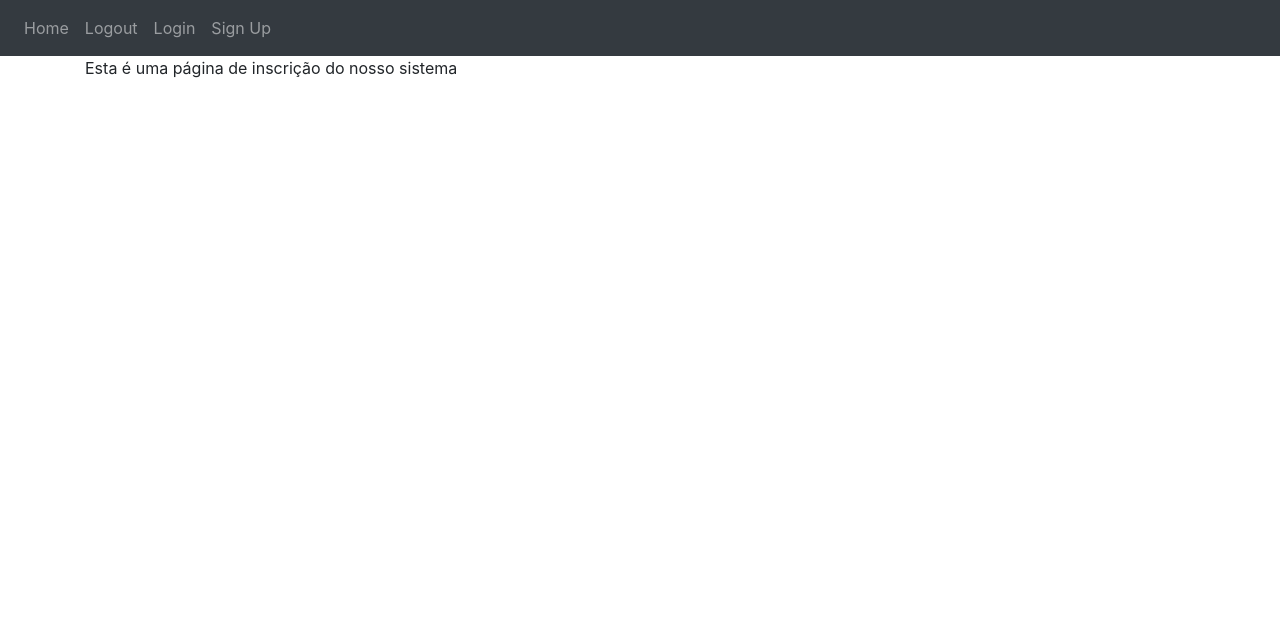
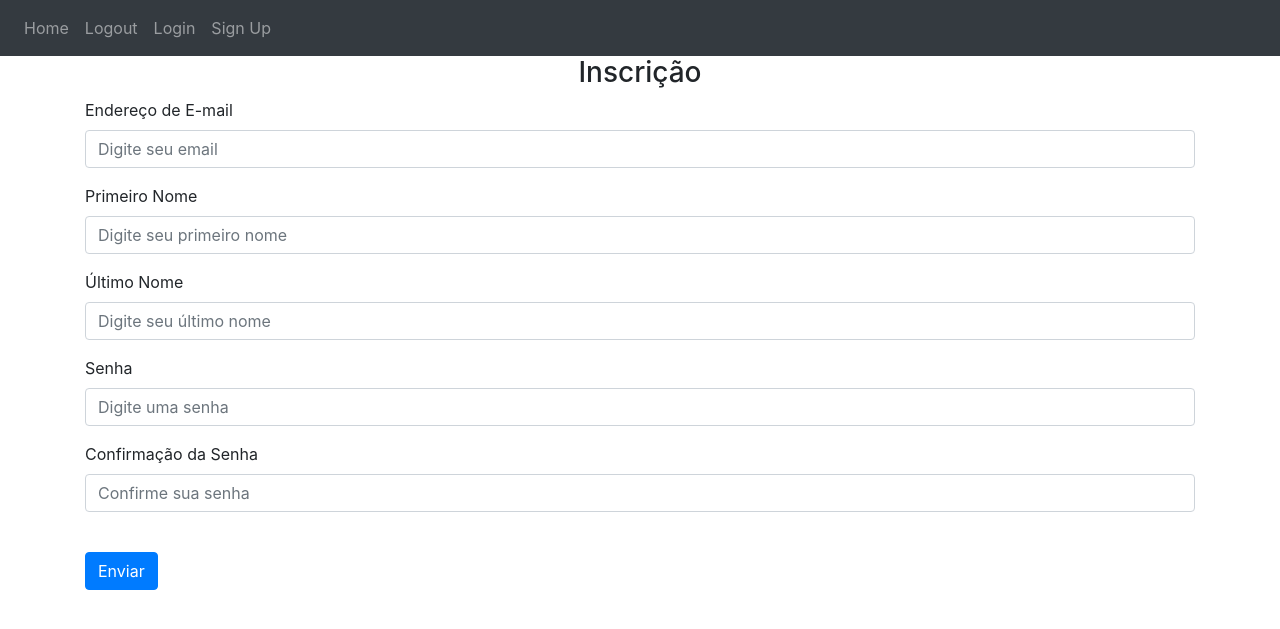
Before and after one commit to M41R40/flask, a Flask app: page /sign-up in a window 1280 px wide. Shown: the top 629 px of the page. Run offline with Flask 2, Linux system fonts and the light colour scheme; some libraries are stand-ins or nearby versions.

Commit message:
Criando formulário sign-up e configurando métodos

```diff
--- a/website/auth.py
+++ b/website/auth.py
@@ -10,6 +10,6 @@ def login():
 def logout():
   return "<h1>Logout</h1>"
 
-@auths.route('sign-up')
+@auths.route('sign-up', methods=['GET', 'POST'])
 def sign_up():
   return render_template('sign_up.html')
--- a/website/templates/sign_up.html
+++ b/website/templates/sign_up.html
@@ -1,3 +1,59 @@
 {% extends "base.html" %}
 {% block title %}Sign-up{% endblock %}
-{% block content %}Esta é uma página de inscrição do nosso sistema{% endblock %}
+{% block content %}
+<form method="POST">
+  <h3 align="center">Inscrição</h3>
+  <div class="form-group">
+    <label for="email">Endereço de E-mail</label>
+    <input
+      type="email"
+      class="form-control"
+      id="email"
+      name="email"
+      placeholder="Digite seu email"
+    />
+  </div>
+  <div class="form-group">
+    <label for="first_name">Primeiro Nome</label>
+    <input
+      type="text"
+      class="form-control"
+      id="first_name"
+      name="first_name"
+      placeholder="Digite seu primeiro nome"
+    />
+  </div>
+  <div class="form-group">
+    <label for="last_name">Último Nome</label>
+    <input
+      type="text"
+      class="form-control"
+      id="last_name"
+      name="last_name"
+      placeholder="Digite seu último nome"
+    />
+  </div>
+  <div class="form-group">
+    <label for="password">Senha</label>
+    <input
+      type="password"
+      class="form-control"
+      id="password"
+      name="password"
+      placeholder="Digite uma senha"
+    />
+  </div>
+  <div class="form-group">
+    <label for="password_confirmation">Confirmação da Senha</label>
+    <input
+      type="password"
+      class="form-control"
+      id="password_confirmation"
+      name="password_confirmation"
+      placeholder="Confirme sua senha"
+    />
+  </div>
+  <br />
+  <button type="submit" class="btn btn-primary">Enviar</button>
+</form>
+{% endblock %}
```
